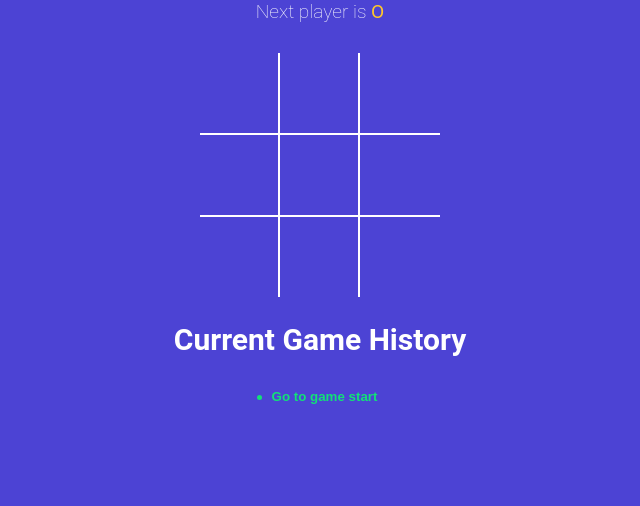
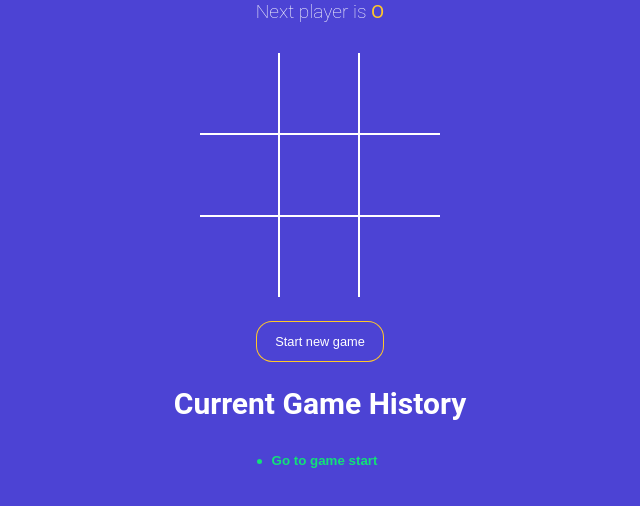
Before and after one commit to Nav-dev/tictactoe-game, a React (Vite) app: page / in a window 1280 px wide. Shown: the top 506 px of the page, without its empty margins (320-960 px from the left). Built offline with nearby package versions, Linux system fonts and the light colour scheme.

Commit message:
added a reset button

```diff
--- a/src/App.jsx
+++ b/src/App.jsx
@@ -47,7 +47,12 @@
 
   const moveTo = move =>{
     setCurrentMove(move);
-  }
+  };
+
+  const onNewGameStart = () =>{
+    setHistory(NEW_GAME);
+    setCurrentMove(0);
+  };
 
   return (
       <div className='app'>
@@ -55,6 +60,14 @@
         <Board squares={gamingBoard.squares}
         handleSquareClick={handleSquareClick}
         />
+
+        <button
+        type='button'
+        onClick={onNewGameStart}
+        className={`btn-reset ${winner ? 'active' : ''}`}
+        >
+          Start new game
+        </button>
 
         <h2>Current Game History</h2>
         <History history={history} moveTo={moveTo} currentMove={currentMove} />
```
